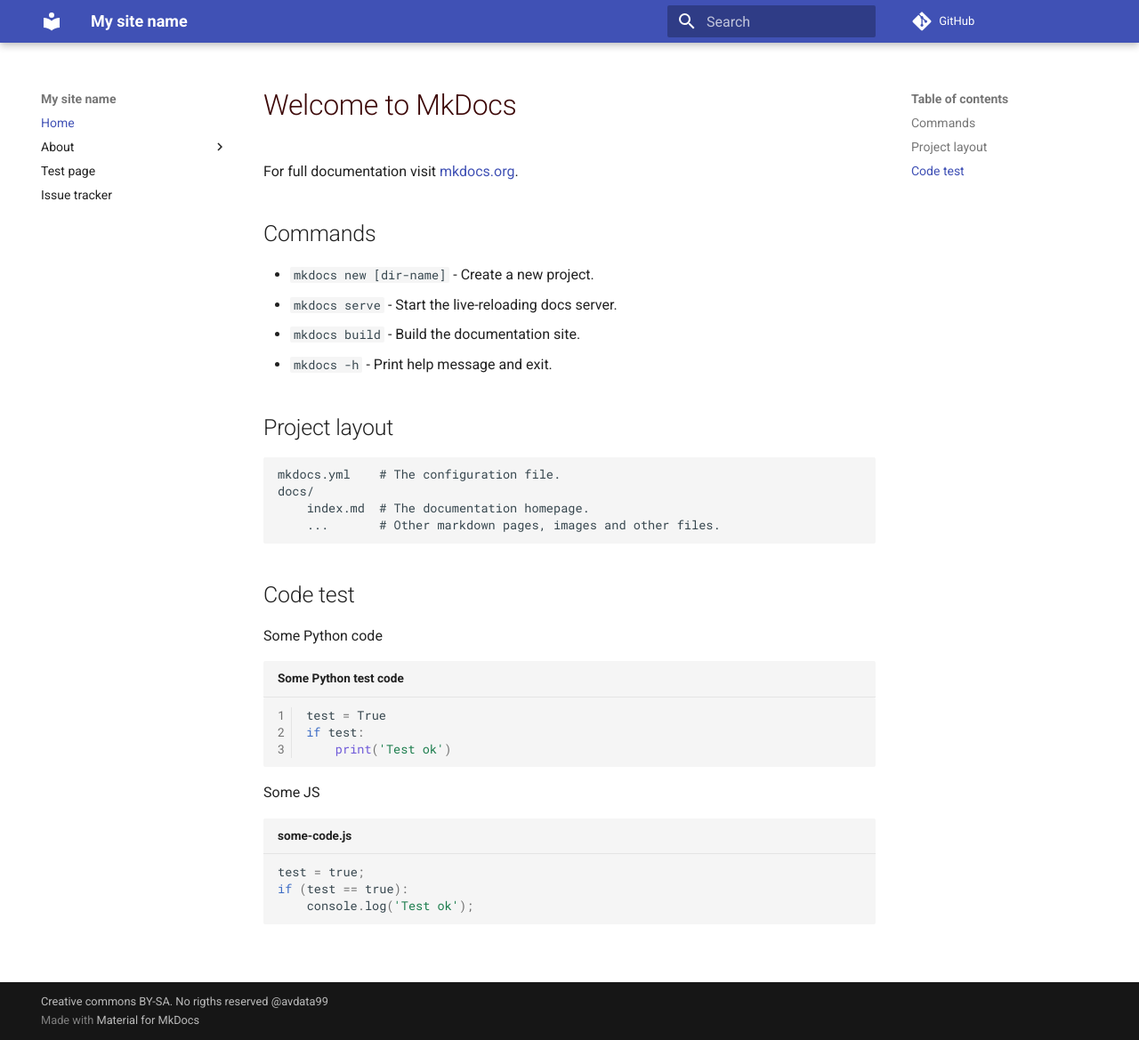
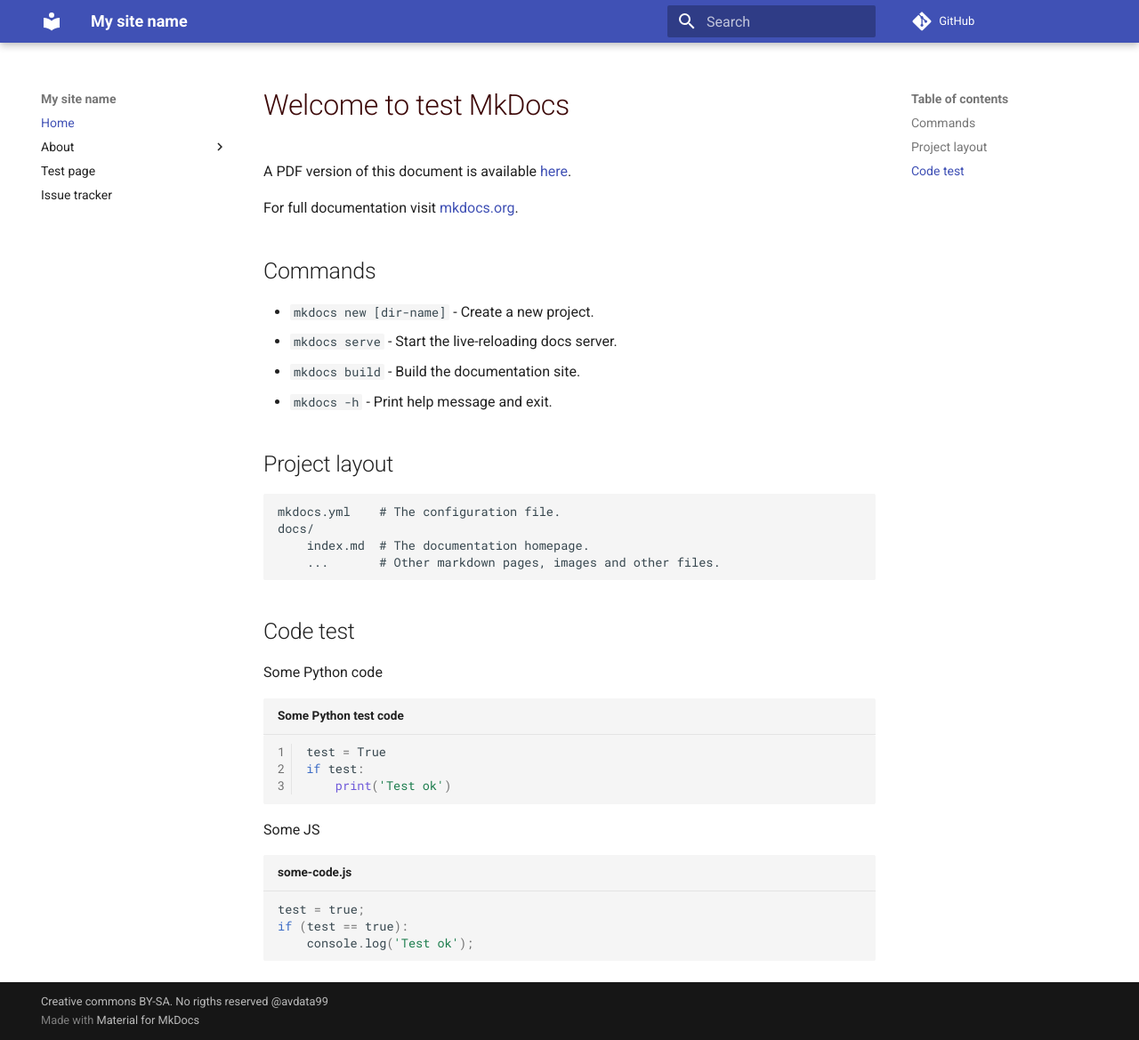
Before and after one commit to avdata99/test-mkdocs, an MkDocs documentation site: the page built from docs/index.md, in a window 1280 px wide and 1169 px high. Shown: the whole window at 89% size. Built offline with MkDocs 1.6.1 and Material for MkDocs 9.7.7, drawn with Linux system fonts in a browser that asks for light colours; comment, search, counter and statistics services are not loaded.

```diff
--- a/docs/index.md
+++ b/docs/index.md
@@ -1,4 +1,6 @@
-# Welcome to MkDocs
+# Welcome to test MkDocs
+
+A PDF version of this document is available [here](pdf/doc.pdf).
 
 For full documentation visit [mkdocs.org](https://www.mkdocs.org).
 
--- a/mkdocs.yml
+++ b/mkdocs.yml
@@ -28,10 +28,44 @@ plugins:
         lang:
             - en
             - es
-#    - your_other_plugin:
-#        option1: value
-#        option2: other value
-
+    # - mkpdfs:
+    #     company: OKFN
+    #     author: Some OKFN member <some@okfn.org>
+    - with-pdf:
+        author: Some OKFN member <some@okfn.org>
+        copyright: OKFN CC BY-SA
+        cover: false
+        back_cover: true
+        cover_title: Cover title
+        cover_subtitle: Cover subtitle
+        # custom_template_path: TEMPLATES PATH
+        toc_title: Table of contents
+        heading_shift: false
+        toc_level: 3
+        ordered_chapter_level: 2
+        #excludes_children:
+        #    - 'release-notes/:upgrading'
+        #    - 'release-notes/:changelog'
+        #
+        #exclude_pages:
+        #    - 'bugs/'
+        #    - 'appendix/contribute/'
+        #convert_iframe:
+        #    - src: IFRAME SRC
+        #      img: POSTER IMAGE URL
+        #      text: ALTERNATE TEXT
+        #    - src: ...
+        #two_columns_level: 3
+        #
+        #render_js: true
+        #headless_chrome_path: headless-chromium
+        #
+        output_path: pdf/doc.pdf
+        #enabled_if_env: ENABLE_PDF_EXPORT
+        #
+        #debug_html: true
+        show_anchors: true
+        verbose: true
 extra_css:
     - css/custom.css
 
--- a/requirements.txt
+++ b/requirements.txt
@@ -1,2 +1,4 @@
 Markdown==3.3.7
 mkdocs-material==8.4.2
+# mkpdfs-mkdocs==1.0.1
+mkdocs-with-pdf==0.9.3
```
Also changed, not shown: README.md (+1 -1 lines).
